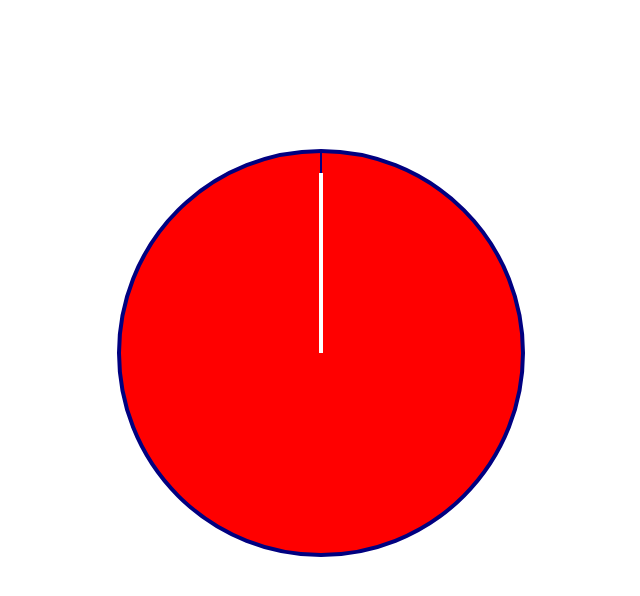
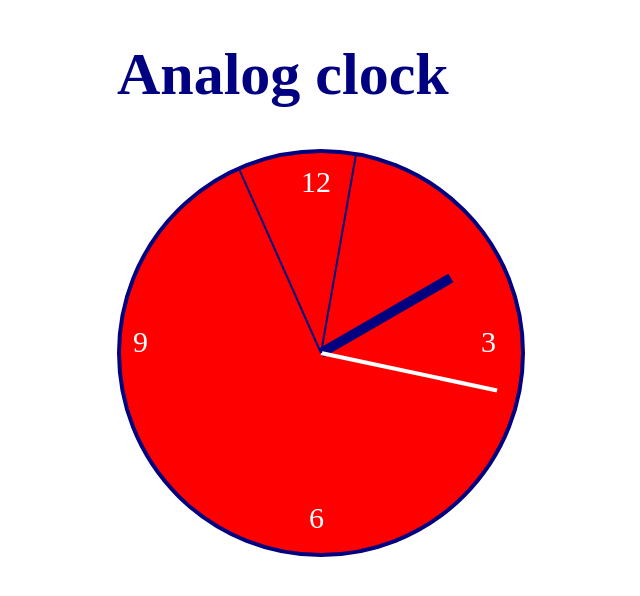
Before and after one commit to narutiga/analog_clock, a plain HTML site: page index.html in a window 1280 px wide. Shown: the whole page, without its empty margins (323-963 px from the left). Drawn offline with Linux system fonts and the light colour scheme.

Commit message:
秒針が２本ある

```diff
--- a/index.html
+++ b/index.html
@@ -14,10 +14,10 @@
         <span class="clock-min"></span>
         <span class="clock-sec"></span>
         <span class="clock-sec"></span>
-            <span class="clock-12"></span>
-            <span class="clock-3"></span>
-            <span class="clock-6"></span>
-            <span class="clock-9"></span>
+        <span class="clock-12">12</span>
+        <span class="clock-3">3</span>
+        <span class="clock-6">6</span>
+        <span class="clock-9">9</span>
      </div>
 </div>
 </body>
--- a/index.js
+++ b/index.js
@@ -0,0 +1,20 @@
+function getElements() {
+    const time = new Date();
+    const hour = time.getHours();
+    const minute = time.getMinutes();
+    const second = time.getSeconds();
+
+    const degreeHour = hour / 12 * 360;
+    const degreeMin = minute / 60 * 360;
+    const degreeSec = second / 60 * 360;
+
+    const clockHour = document.getElementsByClassName("clock-hour")[0];
+    const clockMin = document.getElementsByClassName("clock-min")[0];
+    const clockSec = document.getElementsByClassName("clock-sec")[0];
+
+    clockHour.style.setProperty('transform',`rotate(${degreeHour}deg)`);
+    clockMin.style.setProperty('transform',`rotate(${degreeMin}deg)`);
+    clockSec.style.setProperty('transform',`rotate(${degreeSec}deg)`);
+}
+
+setInterval(getElements, 10);
--- a/styles.css
+++ b/styles.css
@@ -12,7 +12,7 @@ body,html {
     width: 400px;
 }
 
-ht {
+h1 {
     color: navy;
 }
 
@@ -57,7 +57,7 @@ ht {
     height: 150px;
     background: navy;
     transform-origin: bottom;
-    transform: rotate(90deg);
+    transform: rotate(120deg);
 }
 
 .clock-min {
@@ -68,10 +68,10 @@ ht {
     height: 180px;
     background: white;
     transform-origin: bottom;
-    transform: rotate(0deg);
+    transform: rotate(20deg);
 }
 
-.clock-hour {
+.clock-sec {
     position: absolute;
     top: calc(50% - 200px);
     left: calc(50% - 1px);
@@ -79,5 +79,5 @@ ht {
     height: 200px;
     background: navy;
     transform-origin: bottom;
-    transform: rotate(0deg);
+    transform: rotate(10deg);
 }
```
Lines whose indentation alone changed are shown as unchanged.
